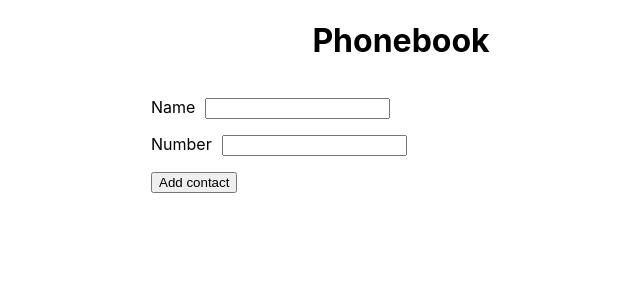
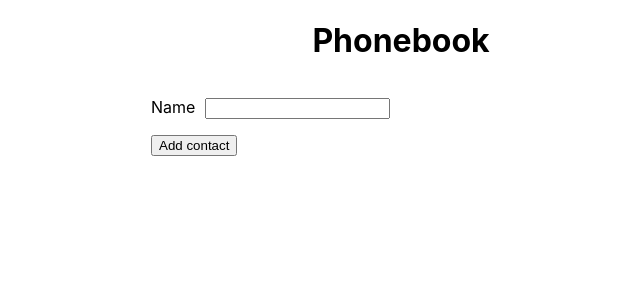
Before and after one commit to HordiienkoOlha/goit-react-hw-02-phonebook, a React (Create React App) app: page / in a window 1280 px wide. Shown: the top 300 px of the page, without its empty margins (239-879 px from the left). Built offline with nearby package versions, Linux system fonts and the light colour scheme.

Commit message:
add form

```diff
--- a/src/components/App.js
+++ b/src/components/App.js
@@ -1,27 +1,28 @@
 import { Component } from 'react';
 import ContactForm from './ContactForm';
-import s from './App.module.css'
+import ContactList from './ContactList';
+import s from './App.module.css';
 
 class App extends Component {
   state = {
     contacts: [],
+    filter: '',
     name: '',
+    number: '',
   };
 
-    // handleSubmit = evt => {
-    // evt.preventDefault();
-    // console.log(`Signed`);
-
-    // Проп, який передається формі для виклику під час сабміту
-    // this.props.onSubmit({ ...this.state });
-  // };
+  formSubmitHandler = data => {
+    console.log(data)
+  }
 
   render() {
-    //  const { name} = this.state;
+    // console.log(this.state);
+    const { contacts } = this.state;
     return (
       <div>
         <h1 className={s.title}>Phonebook</h1>
-        <ContactForm />
+        <ContactForm onSubmit={this.formSubmitHandler}/>
+        <ContactList contacts={contacts} />
       </div>
     );
   }
@@ -36,17 +37,3 @@ export default App;
 // <Filter ... />
 // <ContactList ... />
 //</div>
-        // <form onSubmit={this.handleSubmit}>
-        //   <label>
-        //     Name
-        // <input
-        //   type="text"
-        //       name="name"
-        //       value={name}
-        //   pattern="^[a-zA-Zа-яА-Я]+(([' -][a-zA-Zа-яА-Я ])?[a-zA-Zа-яА-Я]*)*$"
-        //   title="Name may contain only letters, apostrophe, dash and spaces. For example Adrian, Jacob Mercer, Charles de Batz de Castelmore d'Artagnan"
-        //   required
-        //     />
-        //   </label>
-        //   <button type="submit">Add contact</button>
-        //   </form>
--- a/src/components/ContactForm/ContactForm.js
+++ b/src/components/ContactForm/ContactForm.js
@@ -1,41 +1,64 @@
 // import PropTypes from 'prop-types';
+import { Component } from 'react';
 import s from './ContactForm.module.css';
 
-const ContactForm = () => {
+class ContactForm extends Component {
+state = {
+  name: '',
+  number: ''
+    };
+    onChange = (event) => {
+
+    const { name, value } = event.target;
+    this.setState({
+    [name]: value
+    });
+    }
+    onSubmit = event => {
+        event.preventDefault();
+        this.props.onSubmit(this.state);
+    }
+    render() {
+    const { name} = this.state;
         return (
-    <form className={s.form}>
+    <form className={s.form} onSubmit={this.onSubmit}>
         <div className={s.row}>
         <label className={s.label}>
             Name
             <input
+                value={name}
                 type="text"
                 name="name"
-            // value={name}
                 className={s.input}
                 pattern="^[a-zA-Zа-яА-Я]+(([' -][a-zA-Zа-яА-Я ])?[a-zA-Zа-яА-Я]*)*$"
                 title="Name may contain only letters, apostrophe, dash and spaces. For example Adrian, Jacob Mercer, Charles de Batz de Castelmore d'Artagnan"
+                onChange={this.onChange}
                 required
             />
         </label>
-        <label className={s.label}>
-            Number
-            <input
-            type="tel"
-                        name="number"
-                        className={s.input}
-            pattern="\+?\d{1,4}?[-.\s]?\(?\d{1,3}?\)?[-.\s]?\d{1,4}[-.\s]?\d{1,4}[-.\s]?\d{1,9}"
-            title="Phone number must be digits and can contain spaces, dashes, parentheses and can start with +"
-            required
-            />
-                </label>
+
                 </div>
         <button type="submit">Add contact</button>
 
             </form>
-    );
-};
+        )
+    }
+}
+
 
 export default ContactForm;
+
+// <label className={s.label}>
+//     Number
+//     <input
+//     type="tel"
+//      name="number"
+//      className={s.input}
+//     pattern="\+?\d{1,4}?[-.\s]?\(?\d{1,3}?\)?[-.\s]?\d{1,4}[-.\s]?\d{1,4}[-.\s]?\d{1,9}"
+//     title="Phone number must be digits and can contain spaces, dashes, parentheses and can start with +"
+//     required
+//     />
+//         </label>
 
 // <form onSubmit={this.handleSubmit}>
 //   <label>
--- /dev/null
+++ b/src/components/ContactList/ContactList.js
@@ -0,0 +1,16 @@
+
+const ContactList = ({ contacts }) => {
+    // const { id, name, number } = contacts
+    return (
+        <ul>
+            {contacts.map(contact => (
+                <li key={contact.id}>
+                    <p>{contact.name} : {contact.number}</p>
+                </li>
+            ))}
+    </ul>
+)
+}
+export default ContactList;
+
+//  className={s.listItem}
--- /dev/null
+++ b/src/components/ContactList/index.js
@@ -0,0 +1 @@
+export { default } from './ContactList'
```
Also changed, not shown: src/components/ContactList/ContactList.module.css (added). Lines whose indentation alone changed are shown as unchanged.
